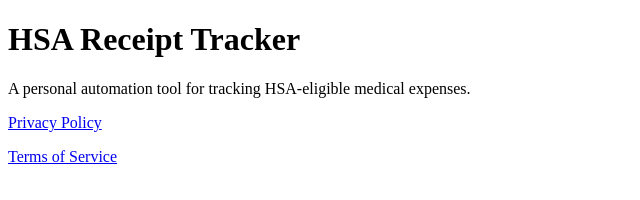
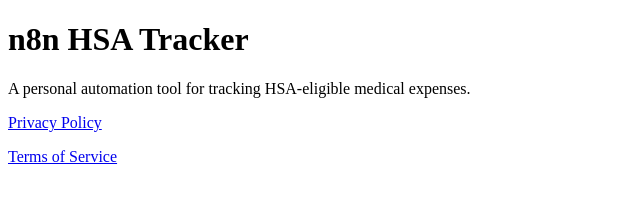
Before and after one commit to EvanDSays/hsa-tracker, a plain HTML site: page index.html in a window 1280 px wide. Shown: the whole page, without its empty margins (0-640 px from the left). Drawn offline with Linux system fonts and the light colour scheme.

Commit message:
Update index.html

```diff
--- a/index.html
+++ b/index.html
@@ -1,8 +1,8 @@
 <!DOCTYPE html>
 <html>
-<head><title>HSA Receipt Tracker</title></head>
+<head><title>n8n HSA Tracker</title></head>
 <body>
-  <h1>HSA Receipt Tracker</h1>
+  <h1>n8n HSA Tracker</h1>
   <p>A personal automation tool for tracking HSA-eligible medical expenses.</p>
   <p><a href="https://evandsays.github.io/hsa-tracker/privacy">Privacy Policy</a></p>
   <p><a href="https://evandsays.github.io/hsa-tracker/terms">Terms of Service</a></p>
```
